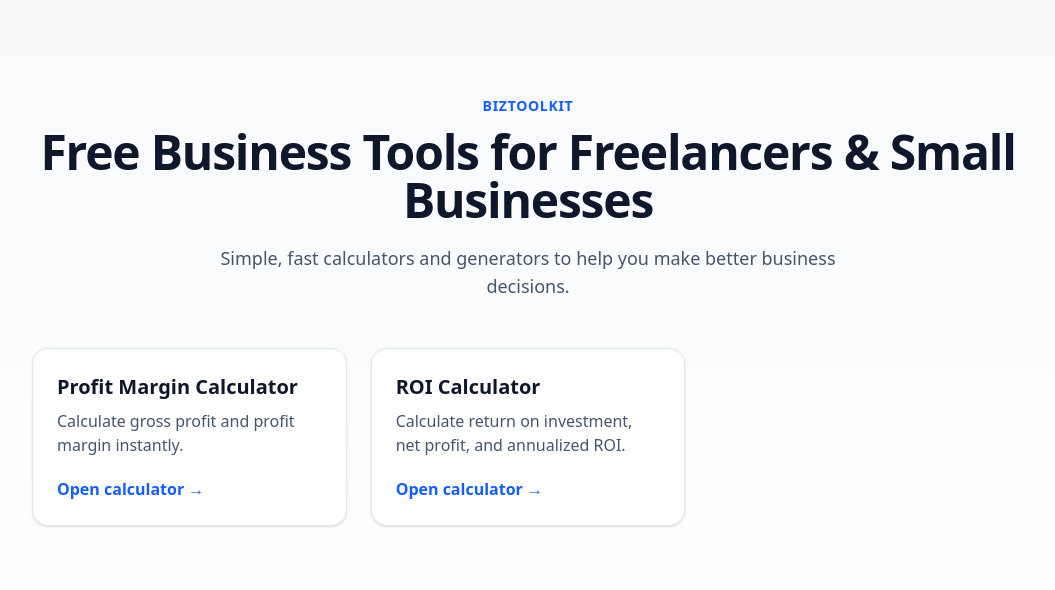
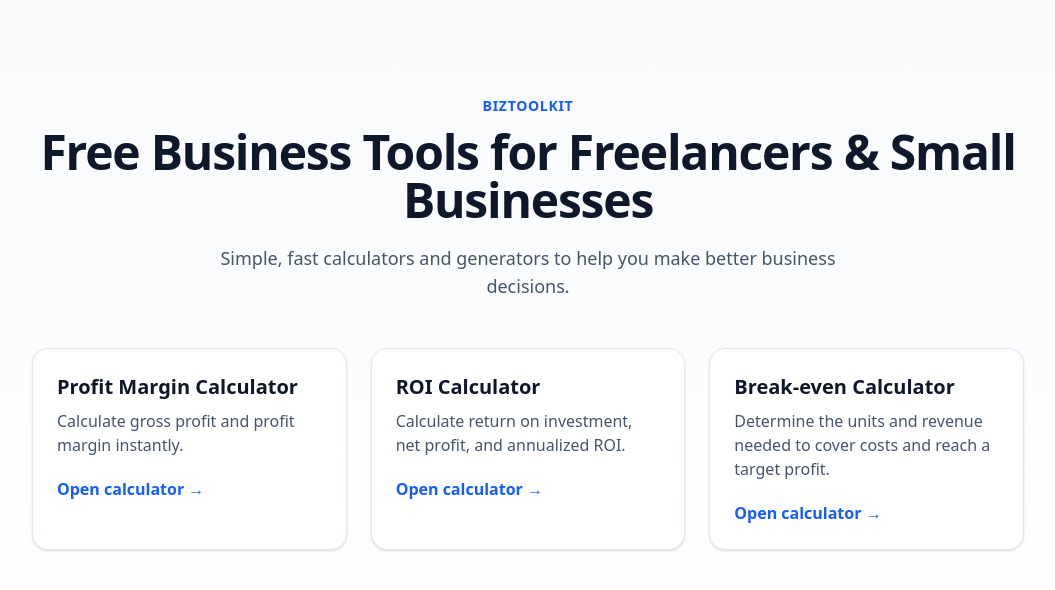
Before and after one commit to wakilmustaqeem/biztoolkit, a Next.js app: page / in a window 1280 px wide. Shown: the top 590 px of the page, without its empty margins (112-1167 px from the left). Built offline with nearby package versions, Linux system fonts and the light colour scheme.

Commit message:
Add Break-even Calculator card to homepage

```diff
--- a/app/page.tsx
+++ b/app/page.tsx
@@ -30,6 +30,15 @@ export default function Home() {
             <p className="mt-2 text-slate-600">Calculate return on investment, net profit, and annualized ROI.</p>
             <span className="mt-5 inline-block font-semibold text-blue-600">Open calculator →</span>
           </Link>
+
+          <Link
+            href="/break-even-calculator"
+            className="rounded-2xl border border-slate-200 bg-white p-6 shadow-sm transition hover:-translate-y-1 hover:shadow-lg"
+          >
+            <h2 className="text-xl font-semibold text-slate-900">Break-even Calculator</h2>
+            <p className="mt-2 text-slate-600">Determine the units and revenue needed to cover costs and reach a target profit.</p>
+            <span className="mt-5 inline-block font-semibold text-blue-600">Open calculator →</span>
+          </Link>
         </div>
       </div>
     </main>
```
